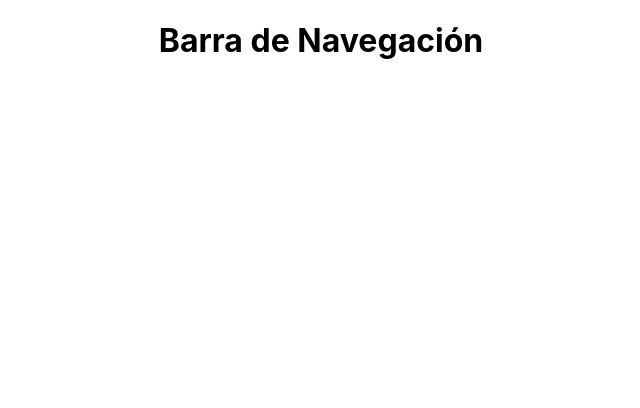
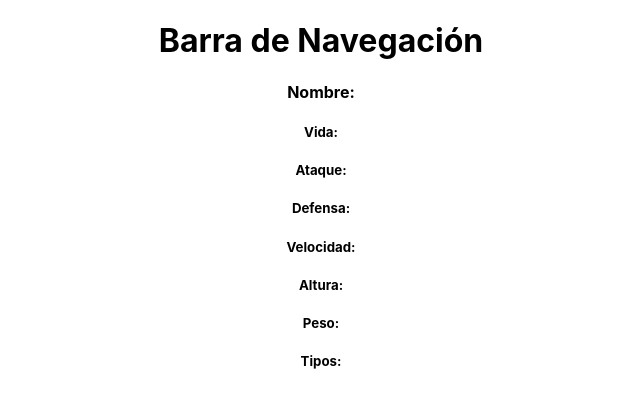
Before and after one commit to MatHenriquez/Proyecto_Individual, a React (Create React App) app in the folder client/: page /detail/1 in a window 1280 px wide. Shown: the top 408 px of the page, without its empty margins (319-959 px from the left). Built offline with nearby package versions, Linux system fonts and the light colour scheme; no server answers.

Commit message:
Details ya implementados.

```diff
--- a/client/src/components/Card.jsx
+++ b/client/src/components/Card.jsx
@@ -1,7 +1,10 @@
 import styles from '../styles/card.module.css';
+import { Link } from "react-router-dom";
 
 
-export default function Card({name, image, types, attack}){
+
+export default function Card({id, name, image, types}){
+
 
       return (
 
@@ -14,8 +17,11 @@ export default function Card({name, image, types, attack}){
                         {
                             types.map((type, index) => <h4 key={index}>{type}</h4>)
                         }
-                        <h4>{attack}</h4>
                     </div>
+
+                    <Link to={`/detail/${id}`}>
+                        <button>Detalles</button>
+                    </Link>
                 </div>
 
       )
--- a/client/src/components/Detail.jsx
+++ b/client/src/components/Detail.jsx
@@ -1,29 +1,50 @@
-// import React, { useState, useEffect } from 'react';
-// import { useDispatch , useSelector} from "react-redux";
-// import Card from './Card';
-// import { getPokemonDetails } from '../actions';
-
-export default function Detail(props){
+import React, { useEffect, useState } from 'react';
+import { useDispatch , useSelector} from "react-redux";
+import { useParams} from "react-router-dom";
+import { getPokemonDetails } from '../actions/index';
+import loadingImg from '../resources/loading.gif';
 
 
-    // const dispatch = useDispatch();
-
-    // const pokemon = useSelector((state) => state.searchedPokemons[0]);
+export default function Detail(){
 
 
-    // useEffect(() => {
+    const dispatch = useDispatch();
+    const { idPokemon } = useParams();
+    const pokemon = useSelector(state => state.searchedPokemons[0]);
 
-    //     dispatch(getPokemonDetails(props.ID));
 
-    //     }, [dispatch, pokemon]);
+    const [loading, setLoading] = useState (false);
 
-  //   return <Card
-  //   key={pokemon.ID}
-  //   id={pokemon.ID}
-  //   name={pokemon.Nombre}
-  //   image={pokemon.Imagen}
-  //   types={pokemon.Types}
-  // />
 
-  return <div></div>
-}
+    useEffect(() => {
+      setLoading(true);
+      dispatch(getPokemonDetails(idPokemon))
+      .finally(() => setLoading(false));
+    }, [dispatch, idPokemon]);
+
+
+
+      return (<div>{
+        loading ? (
+          <div>
+          <h2>Loading...</h2>
+          <img src={loadingImg} alt='loadingImg' />
+          </div>
+        ) : (
+          <div>
+            {/* Coloco operador && porque pokemon tarda en buscarse y el código trata de acceder a sus propiedades antes de que cargue, causando un error. */}
+            {<h4>Nombre: {pokemon && pokemon.Nombre}</h4>}
+            {pokemon && <img src={pokemon.Imagen} alt={pokemon.Nombre}></img>}
+            {<h5>Vida: {pokemon && pokemon.Vida}</h5>}
+            {<h5>Ataque: {pokemon && pokemon.Ataque}</h5>}
+            {<h5>Defensa: {pokemon && pokemon.Defensa}</h5>}
+            {<h5>Velocidad: {pokemon && pokemon.Velocidad}</h5>}
+            {<h5>Altura: {pokemon && pokemon.Altura}</h5>}
+            {<h5>Peso: {pokemon && pokemon.Peso}</h5>}
+            {<h5>Tipos: {pokemon && pokemon.Types.map(type => `*${type} `)}</h5>}
+          </div>
+        )
+      }
+      </div>);
+
+  }
--- a/client/src/components/Home.jsx
+++ b/client/src/components/Home.jsx
@@ -138,7 +138,6 @@ export default function Home(){ //¿props?
                 name={pokemon.Nombre}
                 image={pokemon.Imagen}
                 types={pokemon.Types}
-                attack = {pokemon.Ataque}
               />
 
 
```
